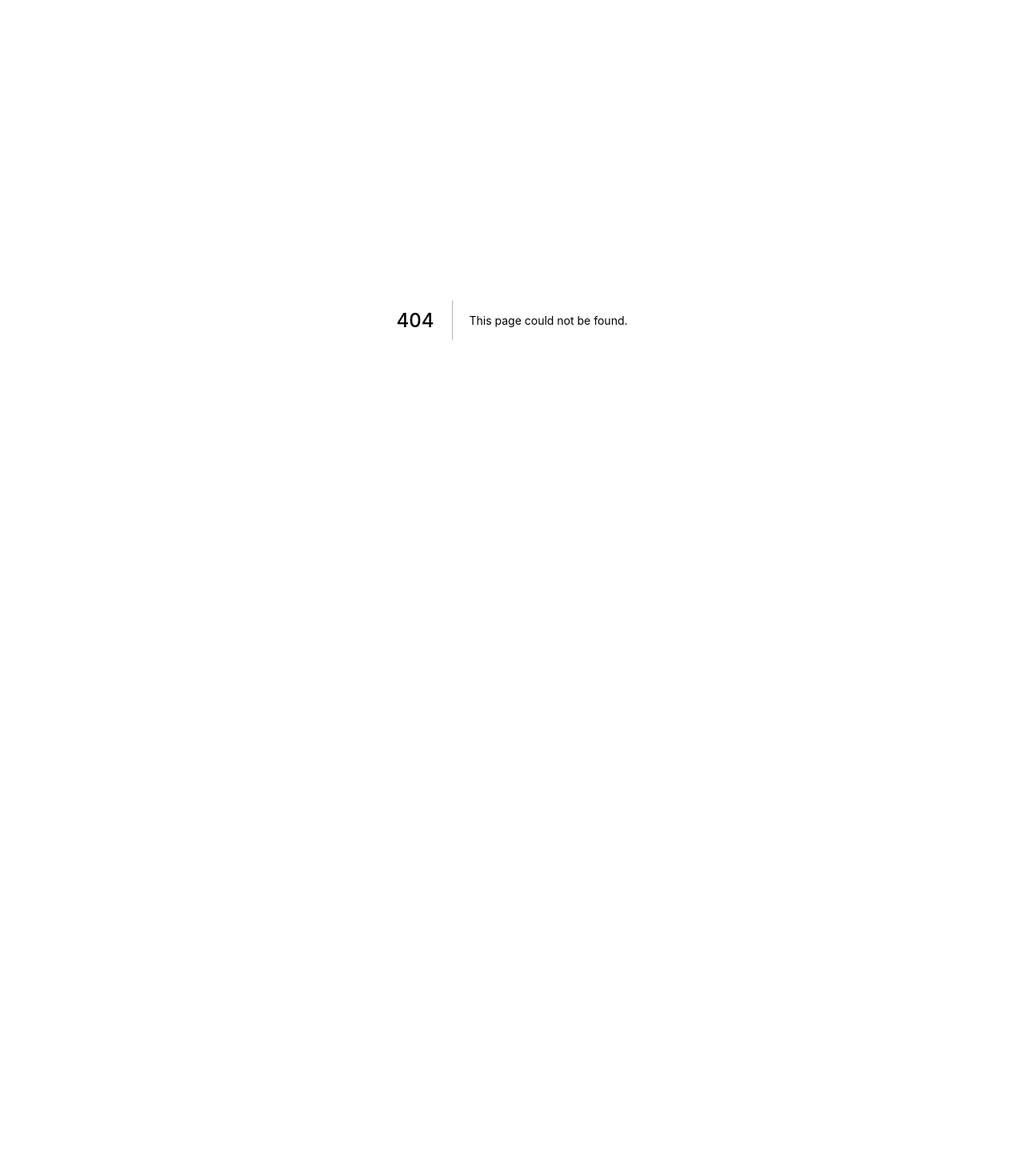
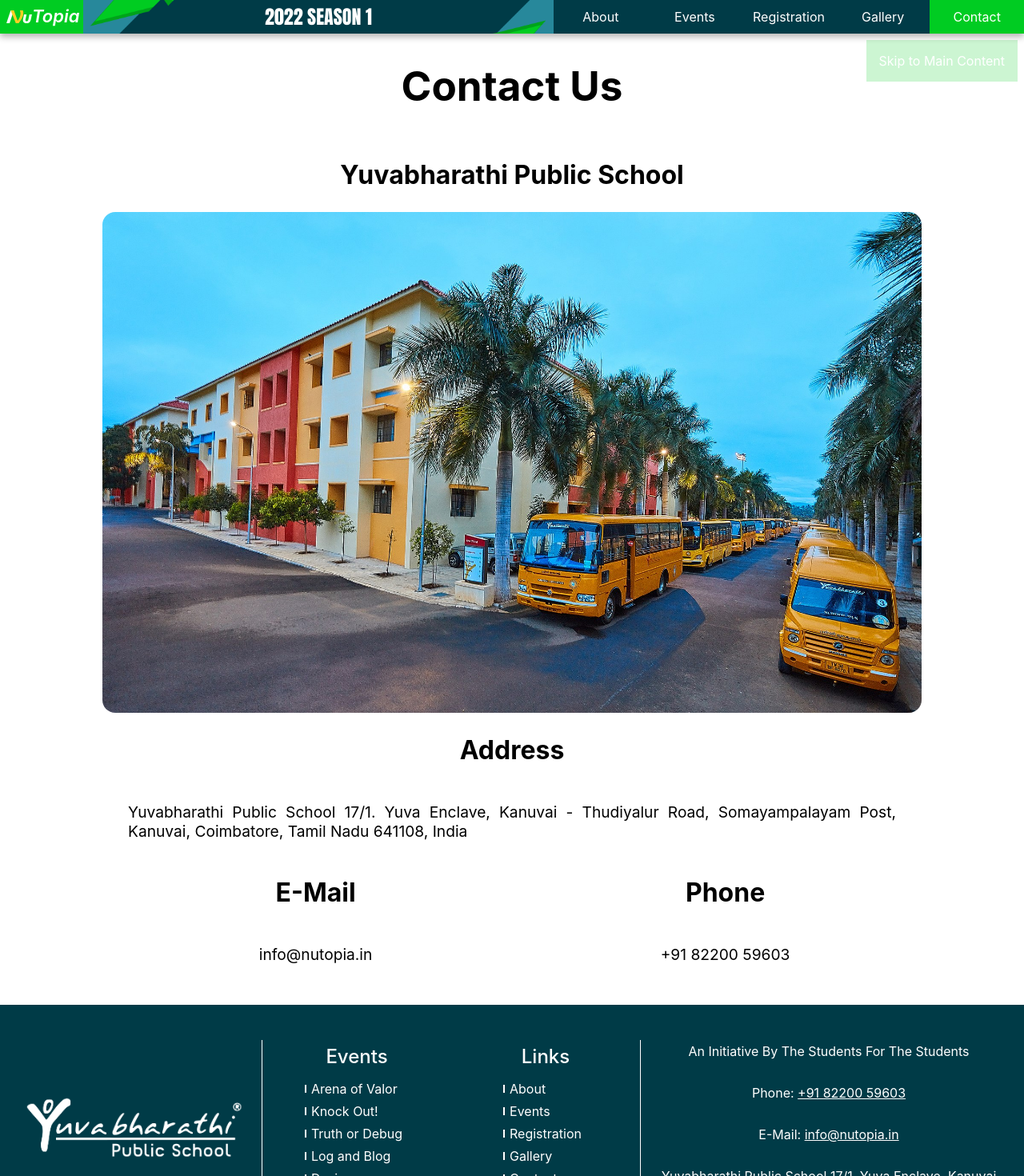
Before and after one commit to Northernlaw0816/Season-4-Dev, a Next.js app: page /contact in a window 1280 px wide. Before the commit this address had no page. Shown: the top 1470 px of the page at 80% size. Before the commit the page ends 800 px from the top, so only its background shows below. Built offline with nearby package versions, Linux system fonts and the light colour scheme; a web font is replaced by a local one.

Commit message:
contact page content

```diff
--- /dev/null
+++ b/pages/contact.tsx
@@ -0,0 +1,41 @@
+import Head from "next/head"
+import Image from "next/image"
+import Layout from "../components/Layout"
+
+//stylesheets
+import styles from '../styles/Contact.module.scss'
+//assets
+import campus from '../public/images/school_campus.jpg'
+//data
+import AboutData from "../data/pages/about"
+
+const Contact = () => {
+    return (<>
+        <Head>
+            <title>NuTopia | Contact Us</title>
+        </Head>
+        <Layout skipTo="#school" additionalClasses={styles.main}>
+            <h1 id="title">Contact Us</h1>
+            <div className={styles.layout}>
+                <h2 id="school" className={styles.school_name}>Yuvabharathi Public School</h2>
+                <div className={styles.campus}>
+                    <Image src={campus} alt="Yuvabharathi Public School Campus" layout={"responsive"}/>
+                </div>
+                <div className={`${styles.contact_section} ${styles.addr}`}>
+                    <h2>Address</h2>
+                    <p>{AboutData.contacts.address}</p>
+                </div>
+                <div className={`${styles.contact_section} ${styles.email}`}>
+                    <h2>E-Mail</h2>
+                    <p><a href={`mailto:${AboutData.contacts.email}`}>{AboutData.contacts.email}</a></p>
+                </div>
+                <div className={`${styles.contact_section} ${styles.phone}`}>
+                    <h2>Phone</h2>
+                    <p>{AboutData.contacts.phone}</p>
+                </div>
+            </div>
+        </Layout>
+    </>)
+}
+
+export default Contact
--- /dev/null
+++ b/styles/Contact.module.scss
@@ -0,0 +1,67 @@
+.main {
+    color: var(--text-alt);
+    padding: 0 clamp(1rem, 10vw, 15rem);
+
+    h1 {
+        font-size: clamp(2rem, 4vw, 4rem);
+        text-align: center;
+    }
+
+    h2 {
+        font-size: clamp(1.5rem, 2.5vw, 2.5rem);
+    }
+
+    p {
+        font-size: clamp(1rem, 1.5vw, 1.5rem);
+    }
+
+    .layout {
+        display: grid;
+        place-items: center;
+        grid-template-areas:
+            "school school"
+            "campus campus"
+            "address address"
+            "email phone";
+
+        @media (max-width: 600px) {
+            grid-template-areas:
+                "school"
+                "campus"
+                "address"
+                "email"
+                "phone";
+        }
+
+        .contact_section {
+            display: grid;
+            place-items: center;
+            text-align: center;
+
+            &.addr {
+                grid-area: address;
+                text-align: justify;
+                padding: 0 2rem;
+            }
+
+            &.email {
+                grid-area: email;
+            }
+
+            &.phone {
+                grid-area: phone;
+            }
+        }
+
+        .school_name {
+            grid-area: school;
+        }
+
+        .campus {
+            grid-area: campus;
+            width: 100%;
+            border-radius: 1rem;
+            overflow: hidden;
+        }
+    }
+}
```
Also changed, not shown: public/images/school_campus.jpg (added).
